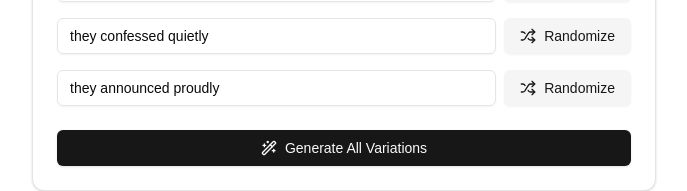
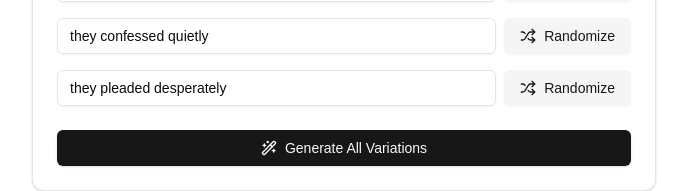
Before and after one commit to aryan-dev-leeloolxp/emotional-elevenlabs-voices, a Next.js app: page / in a window 1280 px wide. Shown: the part 327-518 px from the top of the page, without its empty margins (296-983 px from the left). Built offline with nearby package versions, Linux system fonts and the light colour scheme; what elevenlabs would draw is missing.

Commit message:
Update constants.ts

```diff
--- a/constants.ts
+++ b/constants.ts
@@ -13,13 +13,13 @@ export const BASE_TEXTS = [
 export const EMOTION_TEXTS = [
   "they shouted angrily",
   "they confessed quietly",
+  "they pleaded desperately",
   "they announced proudly",
   "they said slowly",
   "they said sarcastically",
   "they said excitedly",
   "they muttered nervously",
   "they declared confidently",
-  "they pleaded desperately",
   "they revealed hesitantly",
   "they responded coldly",
   "they teased playfully",
```
